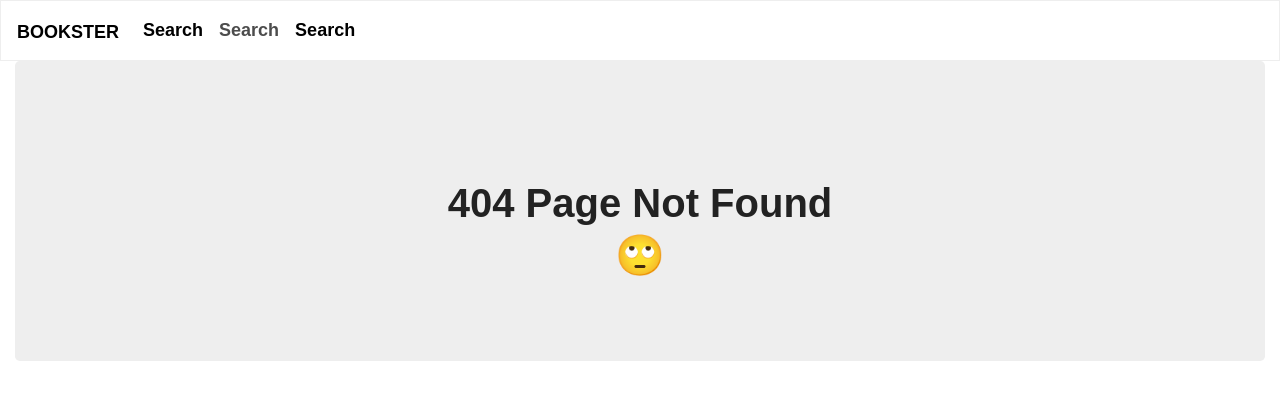
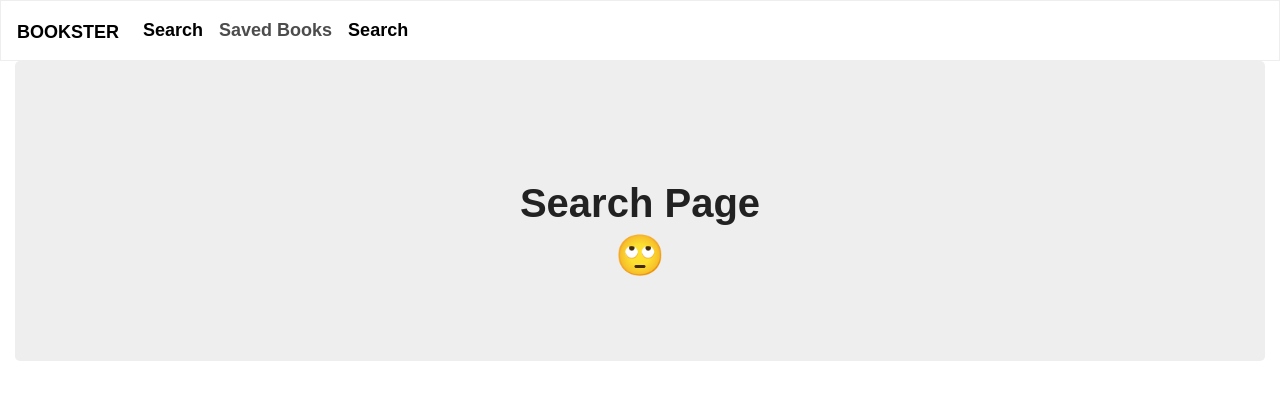
Before and after one commit to andreiac/readingList, a React (Create React App) app in the folder client/: page /search in a window 1280 px wide. Before the commit this address had no page. Shown: the top 400 px of the page. Built offline with nearby package versions, Linux system fonts and the light colour scheme; a web font is replaced by a local one.

Commit message:
added search page placeholder

```diff
--- a/client/src/App.js
+++ b/client/src/App.js
@@ -4,6 +4,7 @@ import Books from "./pages/Books";
 import Detail from "./pages/Detail";
 import NoMatch from "./pages/NoMatch";
 import Nav from "./components/Nav";
+import Search from "./pages/Search"
 
 function App() {
   return (
@@ -14,6 +15,7 @@ function App() {
           <Route exact path="/" component={Books} />
           <Route exact path="/books" component={Books} />
           <Route exact path="/books/:id" component={Detail} />
+          <Route exact path="/search" component={Search} />
           <Route component={NoMatch} />
         </Switch>
       </div>
--- a/client/src/components/Nav/index.js
+++ b/client/src/components/Nav/index.js
@@ -5,14 +5,14 @@ import { Link } from "react-router-dom";
 function Nav() {
   return (
     <nav className="navbar navbar-expand-lg navbar-light bg-light">
-      <Link className="navbar-brand" to="/">
+      <Link className="navbar-brand" to="/search">
         Bookster
       </Link>
       <div>
         <ul className="navbar-nav">
           <li className="nav-item">
             <Link
-              to="/"
+              to="/search"
               className={
                 window.location.pathname === "/" || window.location.pathname === "/search"
                   ? "nav-link active"
@@ -27,7 +27,7 @@ function Nav() {
               to="/books"
               className={window.location.pathname === "/books" ? "nav-link active" : "nav-link"}
             >
-              Search
+              Saved Books
             </Link>
           </li>
           <li className="nav-item">
--- /dev/null
+++ b/client/src/pages/Search.js
@@ -0,0 +1,24 @@
+import React from "react";
+import { Col, Row, Container } from "../components/Grid";
+import Jumbotron from "../components/Jumbotron";
+
+function Search() {
+  return (
+    <Container fluid>
+      <Row>
+        <Col size="md-12">
+          <Jumbotron>
+            <h1>Search Page</h1>
+            <h1>
+              <span role="img" aria-label="Face With Rolling Eyes Emoji">
+                🙄
+              </span>
+            </h1>
+          </Jumbotron>
+        </Col>
+      </Row>
+    </Container>
+  );
+}
+
+export default Search;
```
